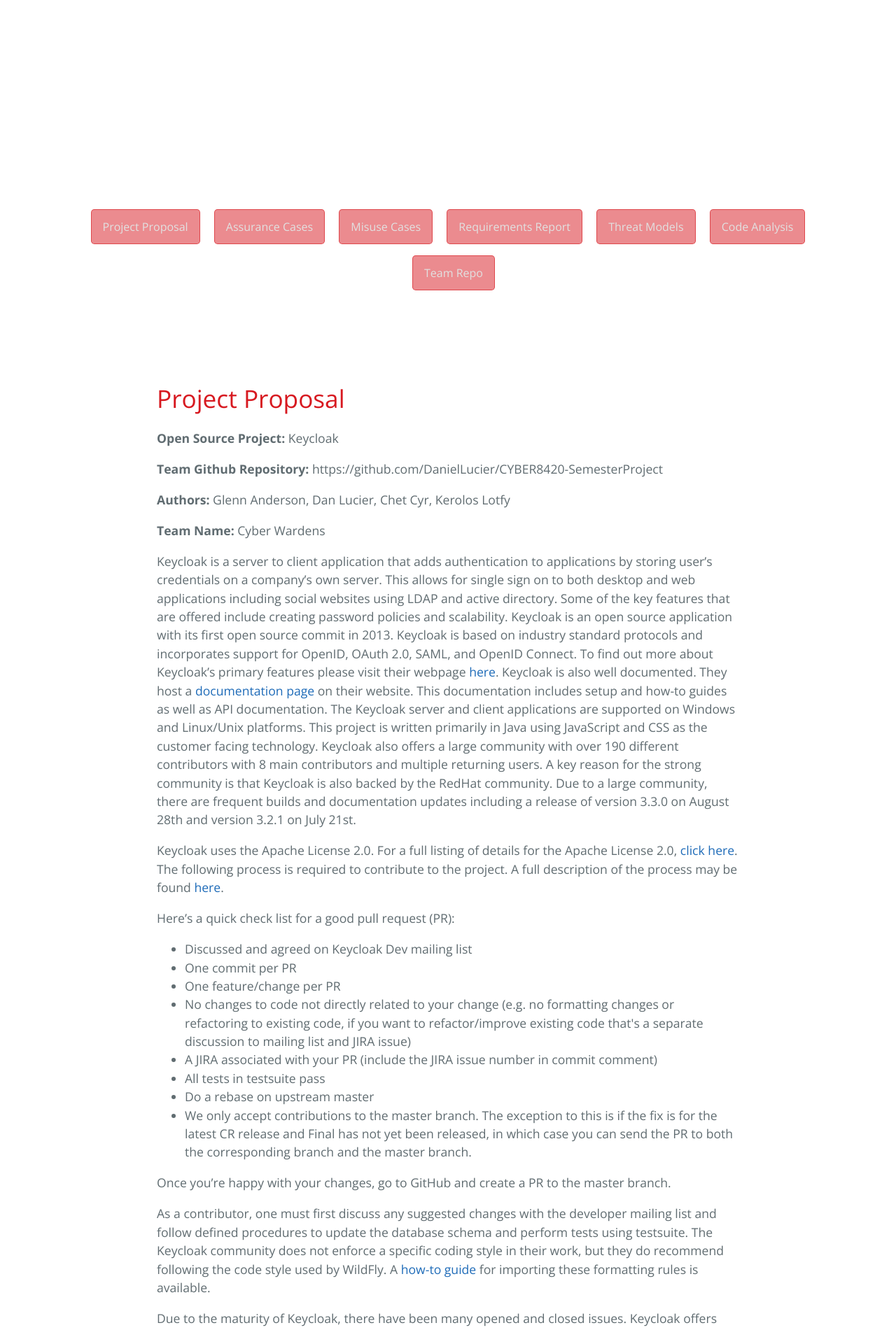
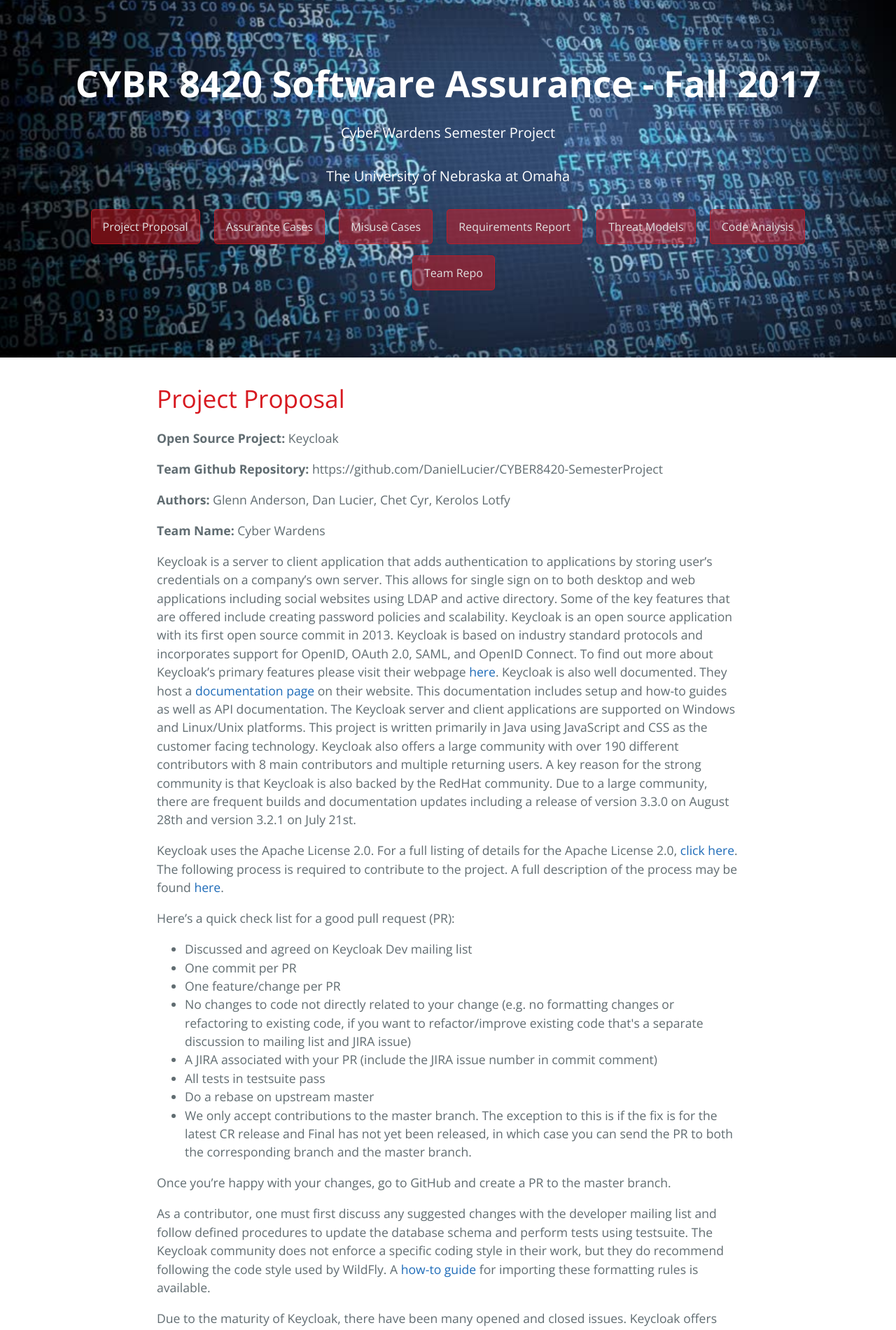
Before and after one commit to DanielLucier/CYBER8420-SemesterProject, a Jekyll site: the page built from index.md, in a window 1280 px wide. Shown: the top 1901 px of the page at 70% size. Built offline with Jekyll 4.4.1, drawn with Linux system fonts in a browser that asks for light colours.

Commit message:
Update stylesheet.css

```diff
--- a/misc/assets/stylesheets/stylesheet.css
+++ b/misc/assets/stylesheets/stylesheet.css
@@ -58,9 +58,9 @@ a {
   text-align: center;
   width: 100%;
   background-image: url('headerimage.jpg');
-  background: repeat;
   background-position: center;
   background-size: cover;
+  padding-bottom: 15%;
 }
 
 @media screen and (min-width: 64em) {
```
